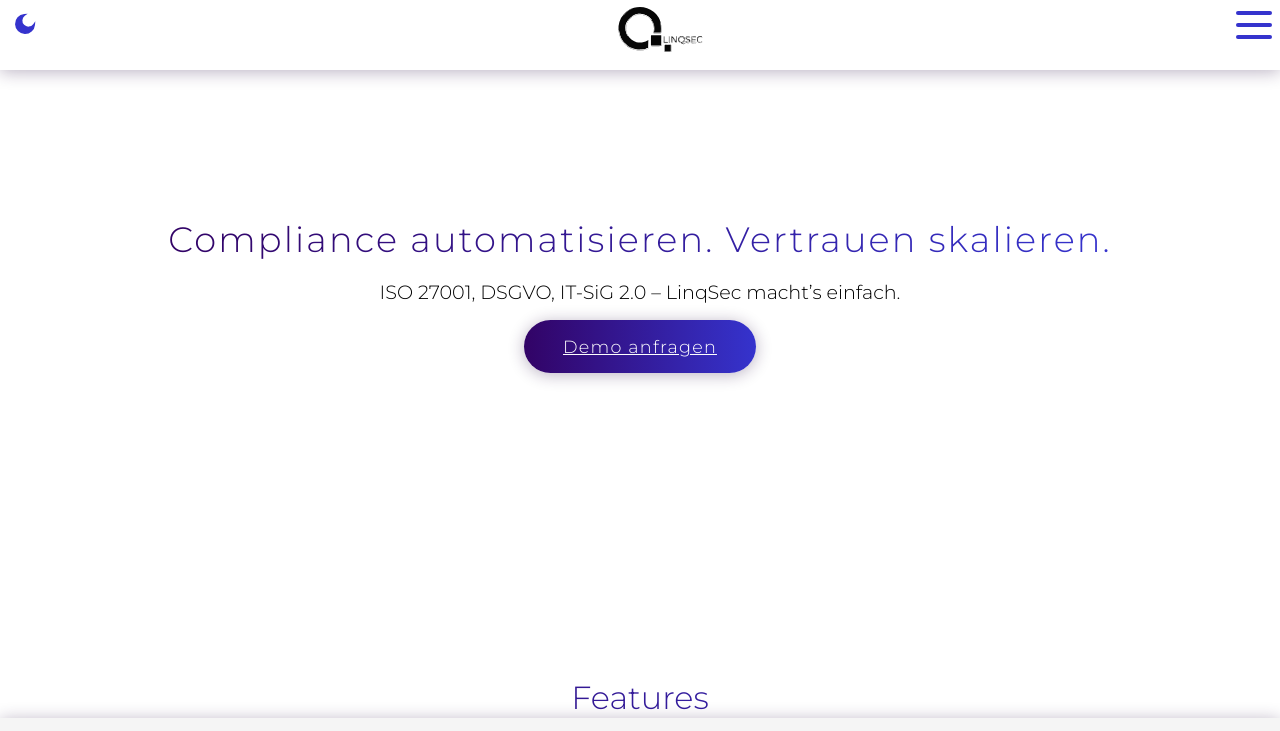
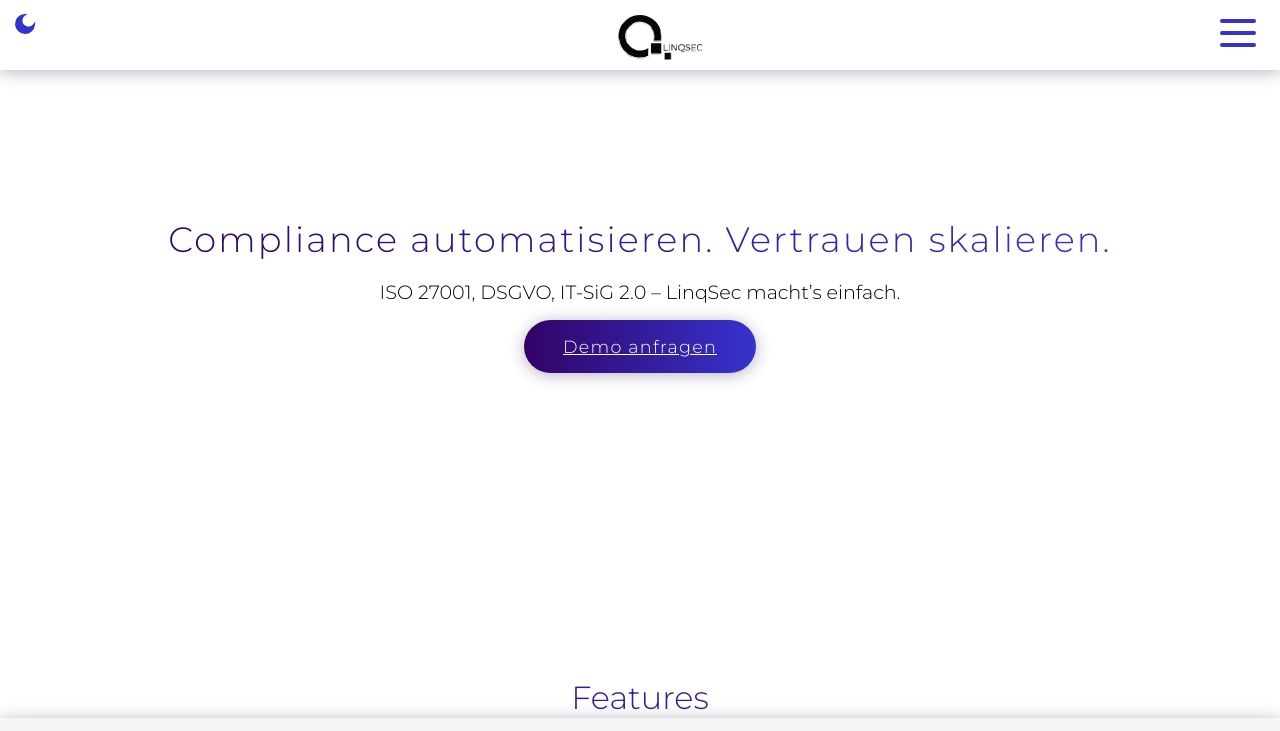
Before and after one commit to Linqsec/Linqsec, a website: page index.html in a window 1280 px wide. Shown: the top 731 px of the page. Drawn offline with Linux system fonts and the light colour scheme.

Commit message:
Update styles.css

```diff
--- a/styles.css
+++ b/styles.css
@@ -515,7 +515,7 @@ blockquote {
   justify-content: center;
   z-index: 2;
 }
-.logo img { height: 60px; }
+.logo img { height: 60px; margin-top: 1rem; }
 [data-theme='light'] .logo img {
   content: url('logo.svg');
 }
@@ -558,8 +558,8 @@ blockquote {
   cursor: pointer;
   align-content: center;
   position: absolute;
-  right: 0rem;
-  top: 0;
+  right: 1rem;
+  top: 0.5rem;
   z-index: 10;
 }
 
```
